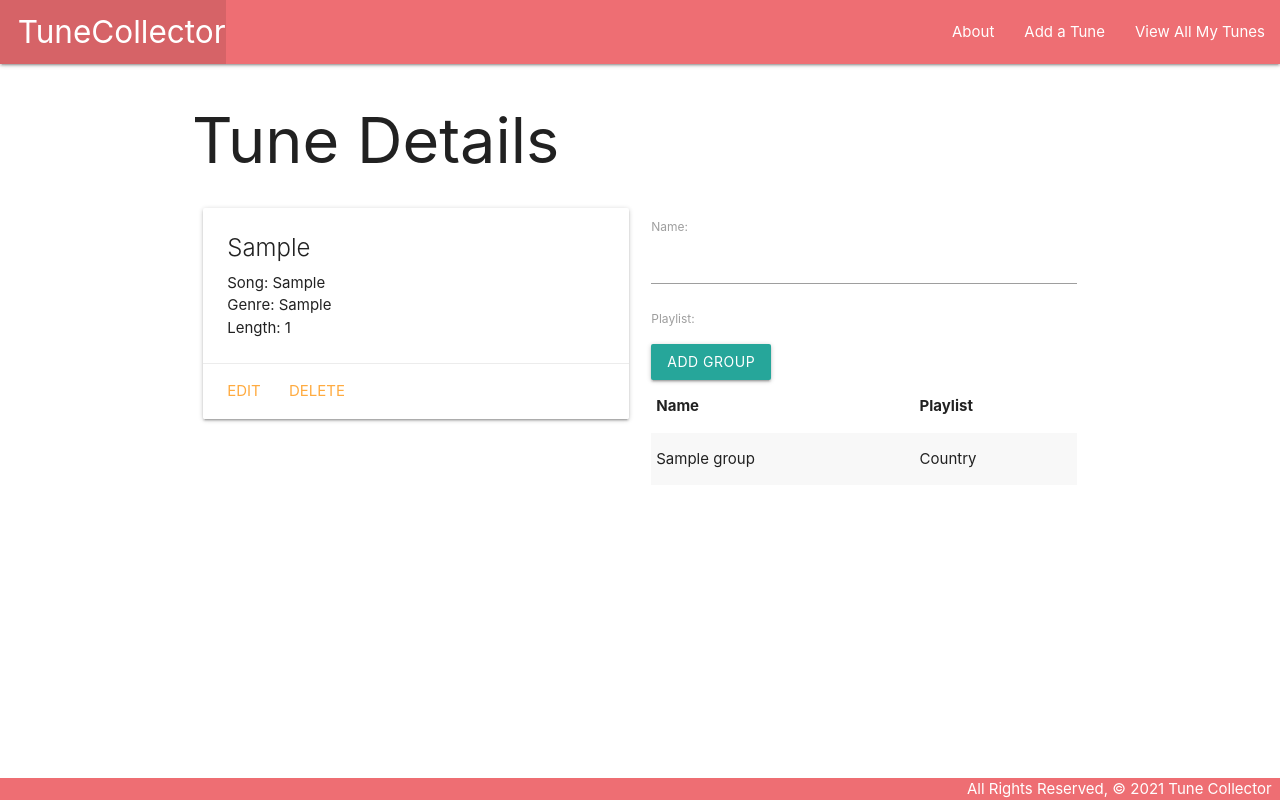
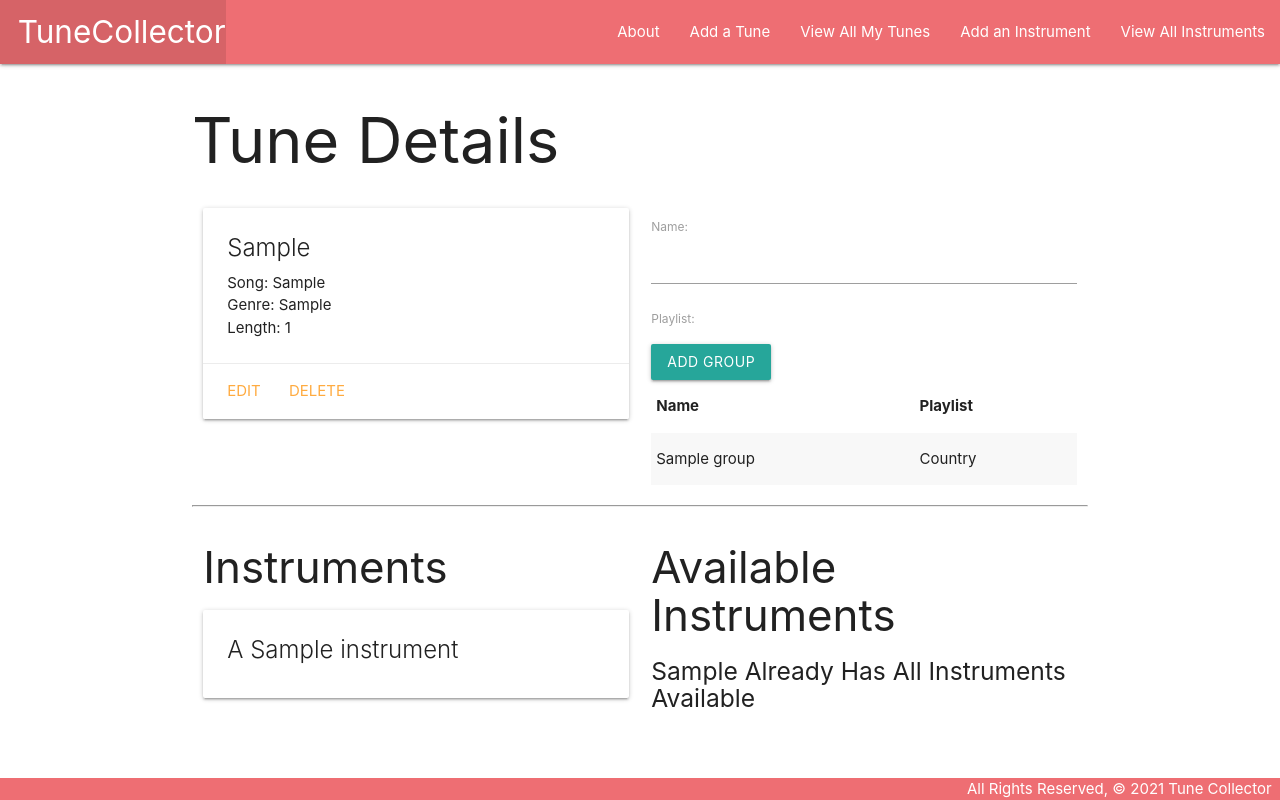
Before and after one commit to Looloo414/tunecollector, a Django app: page /tunes/1/ in a window 1280 px wide. Run offline with Django 3.2, Linux system fonts and the light colour scheme; tables that the repository leaves empty hold one stand-in row (values such as "Sample post").

Commit message:
Instrument List Display

```diff
--- a/main_app/admin.py
+++ b/main_app/admin.py
@@ -1,6 +1,7 @@
 from django.contrib import admin
-from .models import Tune, Group
+from .models import Tune, Group, Instrument
 
 # Register your models here.
 admin.site.register(Tune)
 admin.site.register(Group)
+admin.site.register(Instrument)
--- a/main_app/models.py
+++ b/main_app/models.py
@@ -10,11 +10,22 @@ PLAYLIST = (
     ('M', 'Melody'),
 )
 
+class Instrument(models.Model):
+    name = models.CharField(max_length=50)
+    kind = models.CharField(max_length=20)
+
+    def __str__(self):
+        return self.name
+
+    def get_absolute_url(self):
+        return reverse('instruments_detail', kwargs={'pk': self.id})
+
 class Tune(models.Model):
     artist = models.CharField(max_length=100)
     song = models.CharField(max_length=100)
     genre = models.CharField(max_length=100)
     length = models.IntegerField()
+    instruments = models.ManyToManyField(Instrument)
 
     def __str__(self):
         return self.artist
@@ -33,11 +44,3 @@ class Group(models.Model):
 
     def __str__(self):
         return f"{self.get_playlist_display()} on {self.name}"
-
-
-class Instrument(models.Model):
-    name = models.CharField(max_length=50)
-    kind = models.CharField(max_length=20)
-
-    def __str__(self):
-        return self.name
--- a/main_app/templates/base.html
+++ b/main_app/templates/base.html
@@ -22,6 +22,8 @@
           <li><a href="{% url 'about' %}">About</a></li>
           <li><a href="{% url 'tunes_create' %}">Add a Tune</a></li>
           <li><a href="{% url 'index' %}">View All My Tunes</a></li>
+          <li><a href="{% url 'instruments_create' %}">Add an Instrument</a></li>
+          <li><a href="{% url 'instruments_index' %}">View All Instruments</a></li>
         </ul>
       </div>
     </nav>
--- a/main_app/templates/tunes/detail.html
+++ b/main_app/templates/tunes/detail.html
@@ -39,6 +39,46 @@
     </table>
   </div>
 </div>
+<hr>
+<div class="row">
+  <div class="col s6">
+    <h3>Instruments</h3>
+    {% if tune.instruments.count %}
+      {% for instrument in tune.instruments.all %}
+        <div class="card">
+          <div class="card-content">
+            <span class="card-title">
+              A {{ instrument.name }}
+            </span>
+          </div>
+        </div>
+      {% endfor %}
+    {% else %}
+      <h5>No Instruments :(</h5>
+    {% endif %}
+  </div>
+    <div class="col s6">
+    <h3>Available Instruments</h3>
+    {% if instruments.count %}
+      {% for instrument in instruments.all %}
+        <div class="card">
+          <div class="card-content">
+            <span class="card-title">
+              A {{ toy.name }}
+            </span>
+          </div>
+          <div class="card-action">
+            <form action="" method="post">
+              {% csrf_token %}
+              <button type="submit" class="btn">Add</button>
+            </form>
+          </div>
+        </div>
+      {% endfor %}
+    {% else %}
+      <h5>{{tune.artist}} Already Has All Instruments Available</h5>
+    {% endif %}
+  </div>
 <script>
   var selectEl = document.getElementById('id_meal');
   M.FormSelect.init(selectEl);
--- a/main_app/urls.py
+++ b/main_app/urls.py
@@ -10,4 +10,9 @@ urlpatterns = [
     path('tunes/<int:pk>/update/', views.TuneUpdate.as_view(), name='tunes_update'),
     path('tunes/<int:pk>/delete/', views.TuneDelete.as_view(), name='tunes_delete'),
     path('tunes/<int:tune_id>/add_group/', views.add_group, name='add_group'),
+    path('instruments/', views.InstrumentList.as_view(), name='instruments_index'),
+    path('instruments/<int:pk>/', views.InstrumentDetail.as_view(), name='instruments_detail'),
+    path('instruments/create/', views.InstrumentCreate.as_view(), name='instruments_create'),
+    path('instruments/<int:pk>/update/', views.InstrumentUpdate.as_view(), name='instruments_update'),
+    path('instruments/<int:pk>/delete/', views.InstrumentDelete.as_view(), name='instruments_delete'),
 ]
--- a/main_app/views.py
+++ b/main_app/views.py
@@ -1,6 +1,6 @@
 from django.shortcuts import render, redirect
-from django.views.generic import CreateView, UpdateView, DeleteView
-from .models import Tune, Group
+from django.views.generic import CreateView, UpdateView, DeleteView, ListView, DetailView
+from .models import Tune, Group, Instrument
 from .forms import GroupForm
 
 
@@ -17,8 +17,9 @@ def tunes_index(request):
 
 def tunes_detail(request, tune_id):
   tune = Tune.objects.get(id=tune_id)
+  instruments_tune_doesnt_have = Instrument.objects.exclude(id__in = tune.instruments.all().values_list('id'))
   group_form = GroupForm()
-  return render(request, 'tunes/detail.html', { 'tune': tune, 'group_form': group_form })
+  return render(request, 'tunes/detail.html', { 'tune': tune, 'group_form': group_form, 'instruments': instruments_tune_doesnt_have })
 
 def add_group(request, tune_id):
     form = GroupForm(request.POST)
@@ -41,3 +42,21 @@ class TuneUpdate(UpdateView):
 class TuneDelete(DeleteView):
   model = Tune
   success_url = '/tunes/'
+
+class InstrumentList(ListView):
+  model = Instrument
+
+class InstrumentDetail(DetailView):
+  model = Instrument
+
+class InstrumentCreate(CreateView):
+  model = Instrument
+  fields = '__all__'
+
+class InstrumentUpdate(UpdateView):
+  model = Instrument
+  fields = ['name', 'kind']
+
+class InstrumentDelete(DeleteView):
+  model = Instrument
+  success_url = '/instruments/'
```
Also changed, not shown: main_app/templates/main_app/instrument_confirm_delete.html (added, +13 -0 lines), main_app/templates/main_app/instrument_detail.html (added, +20 -0 lines), main_app/templates/main_app/instrument_form.html (added, +16 -0 lines), main_app/templates/main_app/instrument_list.html (added, +17 -0 lines), main_app/migrations/0004_tune_instruments.py (added).
